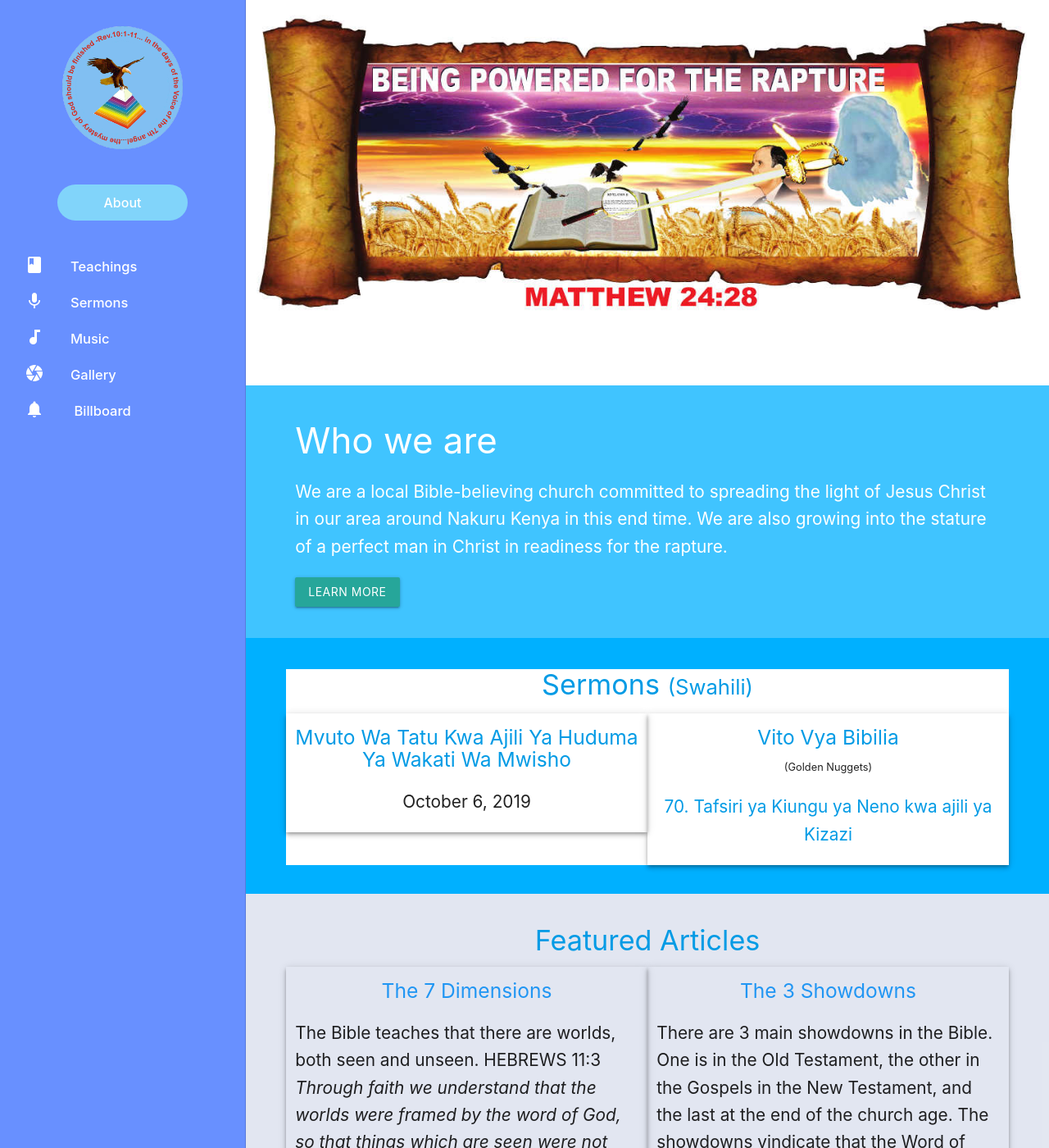
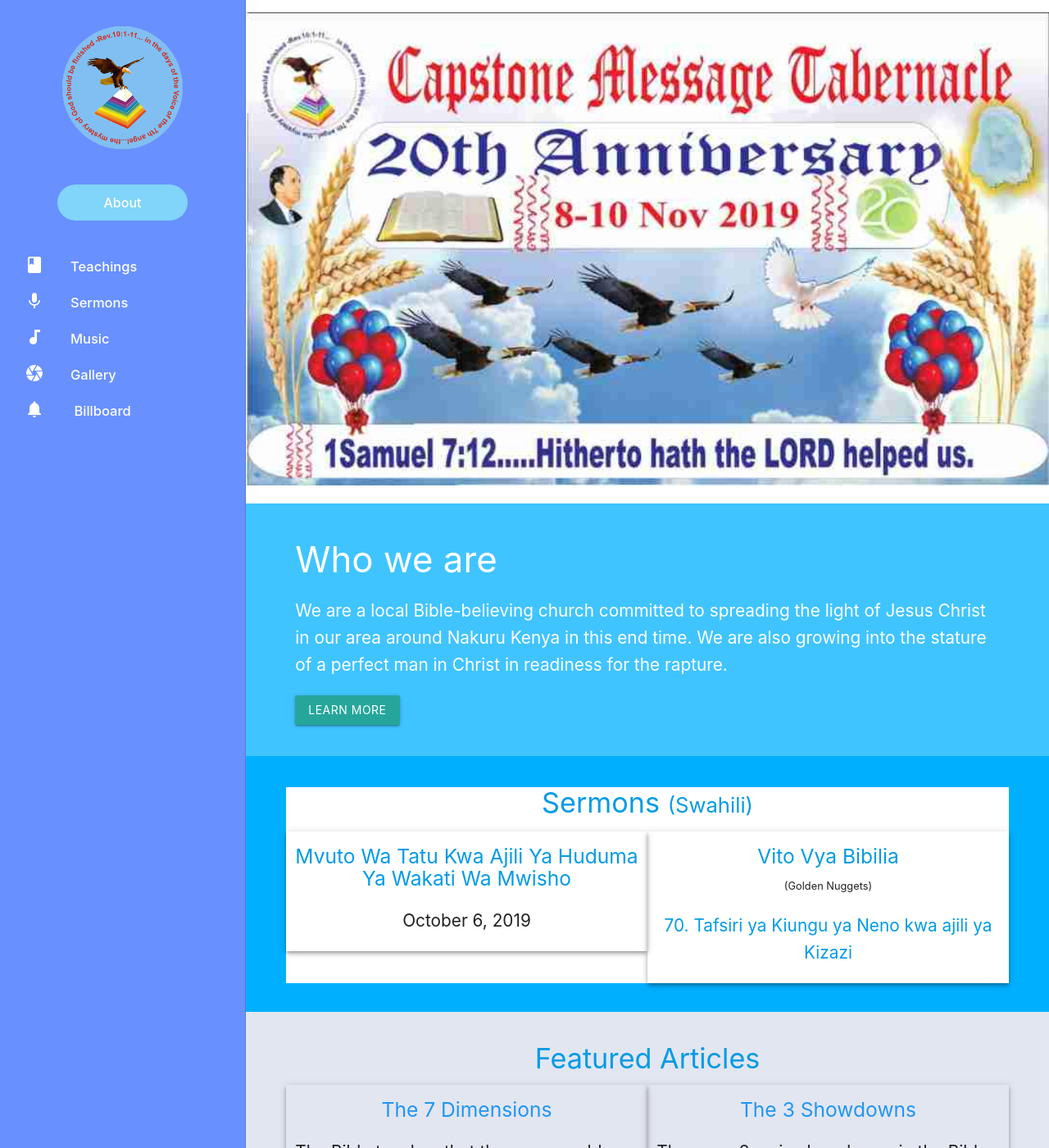
Before and after one commit to njorogetimk/matCSS, a Jekyll site: the page built from index.html, in a window 1280 px wide and 1400 px high. Shown: the whole window at 82% size. Built offline with Jekyll 4.4.1, drawn with Linux system fonts in a browser that asks for light colours.

Commit message:
Add November 8 banner

```diff
--- a/css/custom.css
+++ b/css/custom.css
@@ -256,6 +256,15 @@
 }
 
 
+/* Homepage Image */
+.homepage-img{
+  /* height: 400px; */
+  /* background-color:#9e9e9e;
+  margin:0;
+  height:400px; */
+}
+
+
 /* Before */
 .section{
   background: rgba(240, 240, 240, 0.9);
--- a/index.html
+++ b/index.html
@@ -12,7 +12,7 @@
 <section class="section white" id="theme">
 
   <!-- For large screen size devices -->
-  <div class="hide-on-small-only slider">
+  <!-- <div class="hide-on-small-only slider">
     <ul class="slides">
       <li>
         <img src="images/img1.jpg">
@@ -21,7 +21,7 @@
         </div>
       </li>
     </ul>
-  </div>
+  </div> -->
 
 
   <!-- For small devices -->
@@ -29,6 +29,11 @@
     <img class="" src="images/logo.jpg" alt="Logo" height="100px">
       <p>Capstone Message Tabernacle</p>
       <hr class="blue">
+  </div>
+
+
+  <div class=" homepage-img">
+    <img src="images/nov8banner.jpg" width="100%" height="auto">
   </div>
 </section>
 
```
Also changed, not shown: Gemfile.lock, images/nov8banner.jpg (added).
